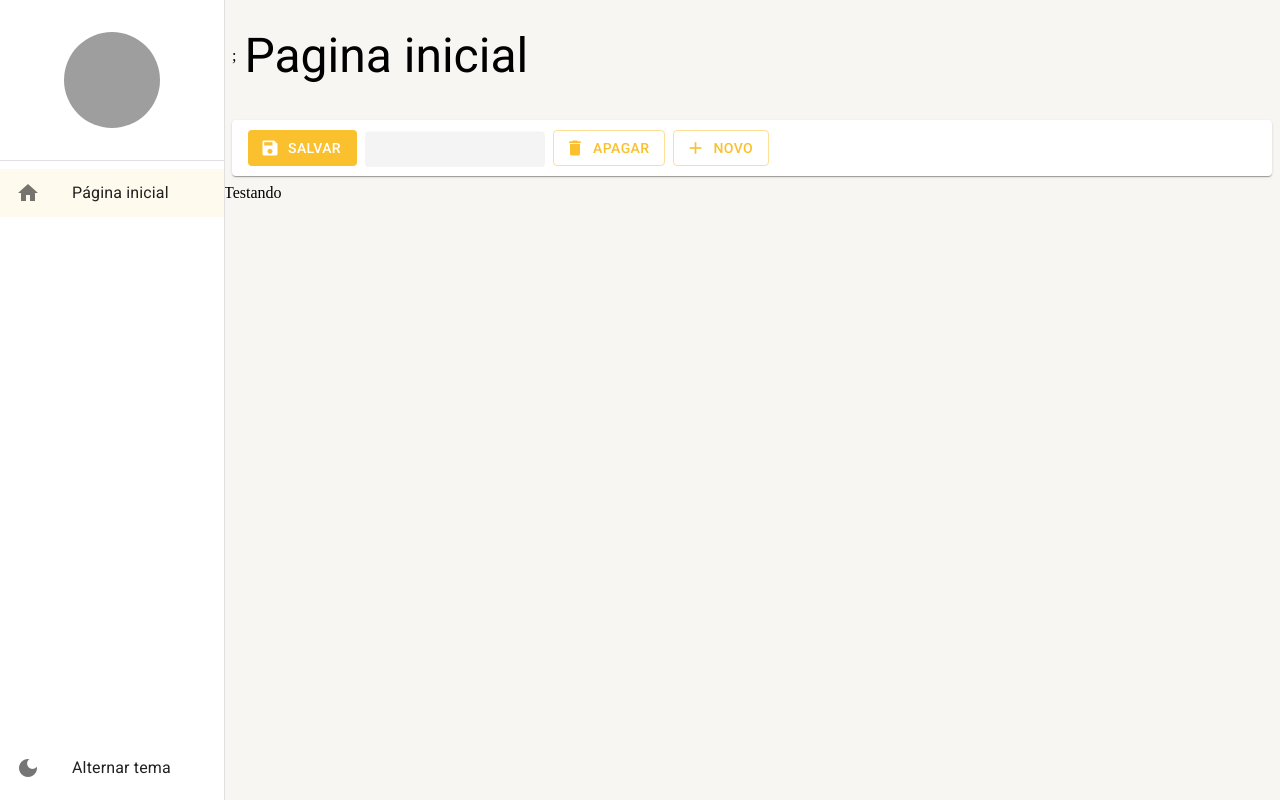
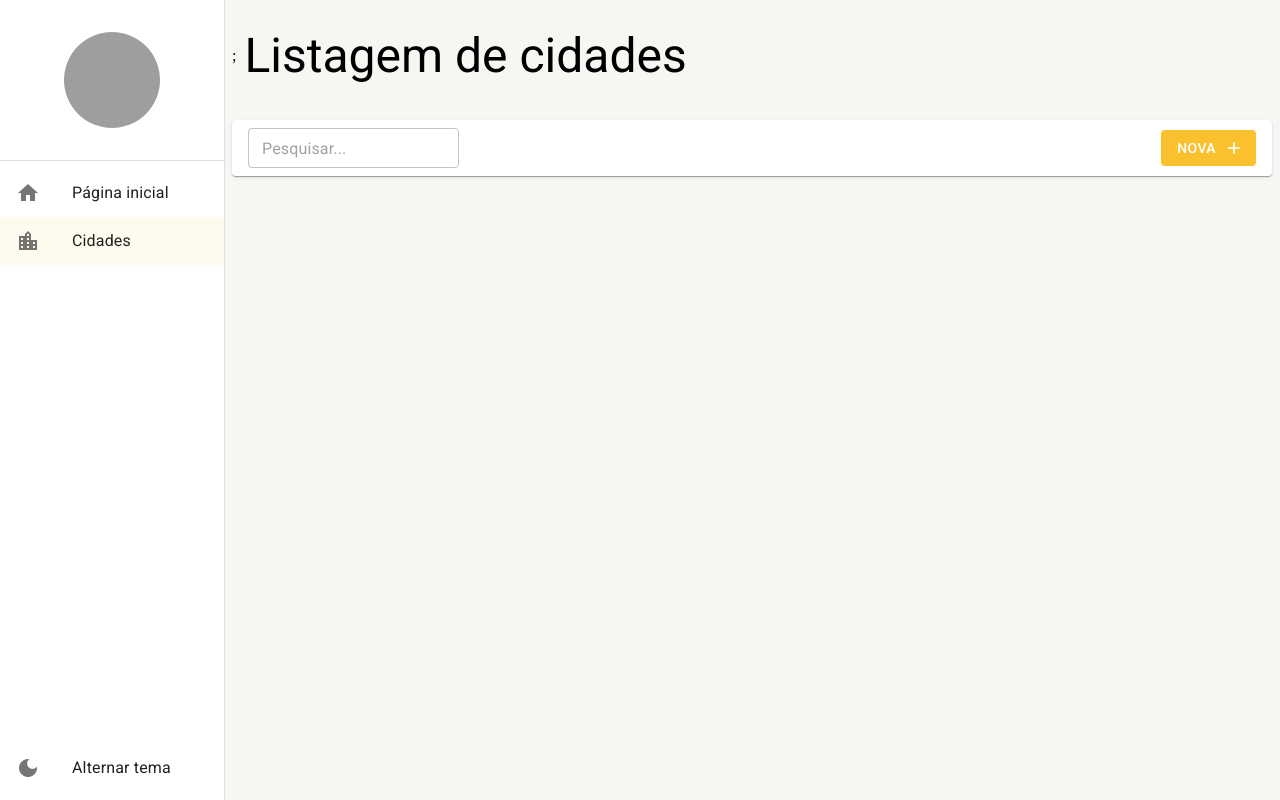
Before and after one commit to Viniciuss2207/Cadastros, a React (Create React App) app: page /cidades in a window 1280 px wide. Before the commit this address led to /pagina-inicial. Built offline with nearby package versions, Linux system fonts and the light colour scheme; grey boxes are pictures that could not be loaded.

Commit message:
ft:Criando tela de cidades

```diff
--- /dev/null
+++ b/src/pages/cidades/ListagemDeCidade.tsx
@@ -0,0 +1,30 @@
+import { useMemo } from "react";
+import { useSearchParams } from "react-router-dom"
+import { FerramentasDalistagem } from "../../shared/components"
+import { LayoutBaseDePagina } from "../../shared/layouts"
+
+export const ListagemDeCidade: React.FC = () => {
+    const [searchParams, setSearchParams] = useSearchParams();
+
+    const busca = useMemo(() => {
+        return searchParams.get('busca') || '';
+    }, [searchParams]  )
+
+    return(
+        <LayoutBaseDePagina
+        titulo='Listagem de cidades'
+        barraDeFerramentas={
+            <FerramentasDalistagem
+              textoDaBotaoNovo='Nova'
+              mostrarInputBusca
+              textoDaBusca={busca}
+              aoMudarTextoDeBusca={texto =>setSearchParams({busca: texto},{ replace:true })}
+
+            />
+        }
+
+        >
+
+        </LayoutBaseDePagina>
+    )
+}
--- a/src/pages/index.ts
+++ b/src/pages/index.ts
@@ -1 +1,2 @@
 export * from './dashboard/Dashboard';
+export * from './cidades/ListagemDeCidade'
--- a/src/routes/index.tsx
+++ b/src/routes/index.tsx
@@ -1,7 +1,7 @@
 
 import { useEffect } from 'react';
 import { Routes, Route, Navigate } from 'react-router-dom';
-import { Dashboard } from '../pages';
+import { Dashboard, ListagemDeCidade} from '../pages';
 import { useDrawerContext } from '../shared/contexts';
 export const AppRoutes = () => {
   const {  setDrawerOptions } = useDrawerContext();
@@ -13,6 +13,11 @@
         icon:'home',
         path:'/pagina-inicial',
       },
+      {
+       icon:'location_city',
+       path:'/cidades',
+       label:'Cidades',
+      },
 
     ]);
   }, [] );
@@ -20,6 +25,10 @@
   return (
     <Routes>
       <Route path="/pagina-inicial" element={<Dashboard/>} />
+      <Route path="/cidades" element={<ListagemDeCidade/>} />
+
+{   /*   <Route path="/cidades/detalhe/:id" element={<Dashboard/>} />  */ }
+
      <Route path="*" element={<Navigate to="/pagina-inicial"/>}/>
     </Routes>
   );
```
